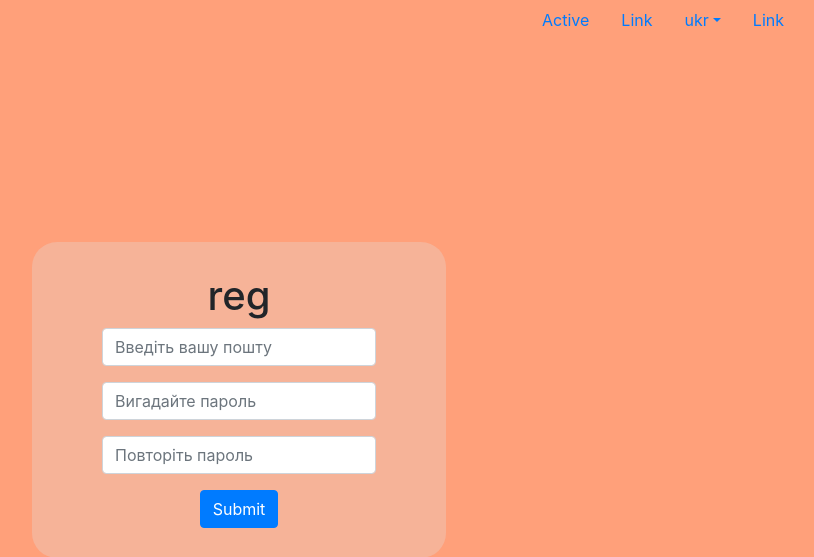
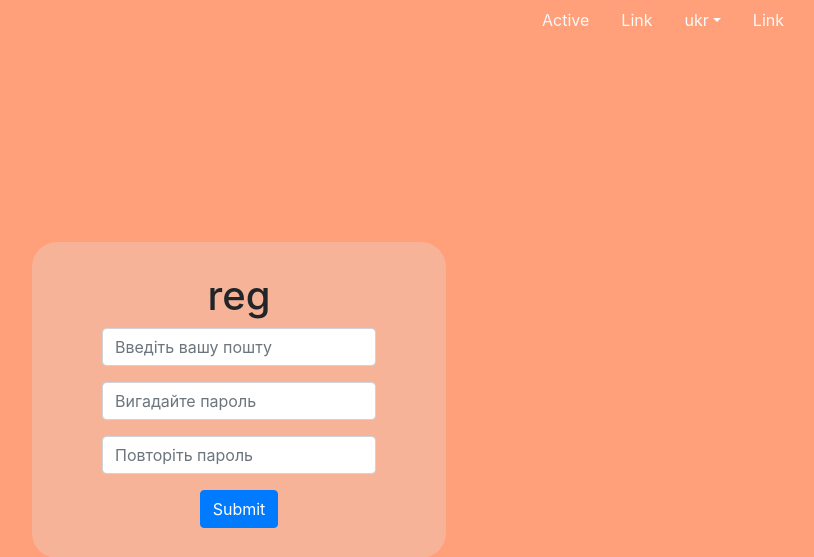
Before and after one commit to Neshell/ruh, a PHP site: page / in a window 1280 px wide. Shown: the top 557 px of the page, without its empty margins (401-1215 px from the left). Run offline with PHP 8.4, Linux system fonts and the light colour scheme.

Commit message:
added second step on reg; white color on link

```diff
--- a/application/views/template-view.php
+++ b/application/views/template-view.php
@@ -18,13 +18,13 @@
         <nav>
             <ul class="nav justify-content-end">
                 <li class="nav-item">
-                    <a class="nav-link active" href="#">Active</a>
+                    <a class="nav-link text-light" href="#">Active</a>
                 </li>
                 <li class="nav-item">
-                    <a class="nav-link" href="#">Link</a>
+                    <a class="nav-link text-light" href="#">Link</a>
                 </li>
                 <li class="nav-item dropdown">
-                    <a class="nav-link dropdown-toggle" data-toggle="dropdown" href="#" role="button" aria-haspopup="true" aria-expanded="false">ukr</a>
+                    <a class="nav-link text-light dropdown-toggle" data-toggle="dropdown" href="#" role="button" aria-haspopup="true" aria-expanded="false">ukr</a>
                     <div class="dropdown-menu">
                         <a class="dropdown-item" href="#">ukr</a>
                         <a class="dropdown-item" href="#">rus</a>
@@ -32,7 +32,7 @@
                     </div>
                 </li>
                 <li class="nav-item">
-                    <a class="nav-link" href="#">Link</a>
+                    <a class="nav-link text-light" href="#">Link</a>
                 </li>
             </ul>
         </nav>
--- a/public/css/style.css
+++ b/public/css/style.css
@@ -1,5 +1,14 @@
+* {
+  padding: 0;
+  margin: 0;
+}
+
 body {
   background-color: lightsalmon;
+}
+
+.nav-item {
+  color: white;
 }
 
 form {
--- a/public/css/style.sass
+++ b/public/css/style.sass
@@ -1,5 +1,11 @@
+*
+  padding: 0
+  margin: 0
 body
   background-color: lightsalmon
+
+.nav-item
+  color: white
 form
   background: #E1DBDB50
   padding: 30px 70px
```
Also changed, not shown: application/views/reg-setp2.html (added, +14 -0 lines), 1 other file.
